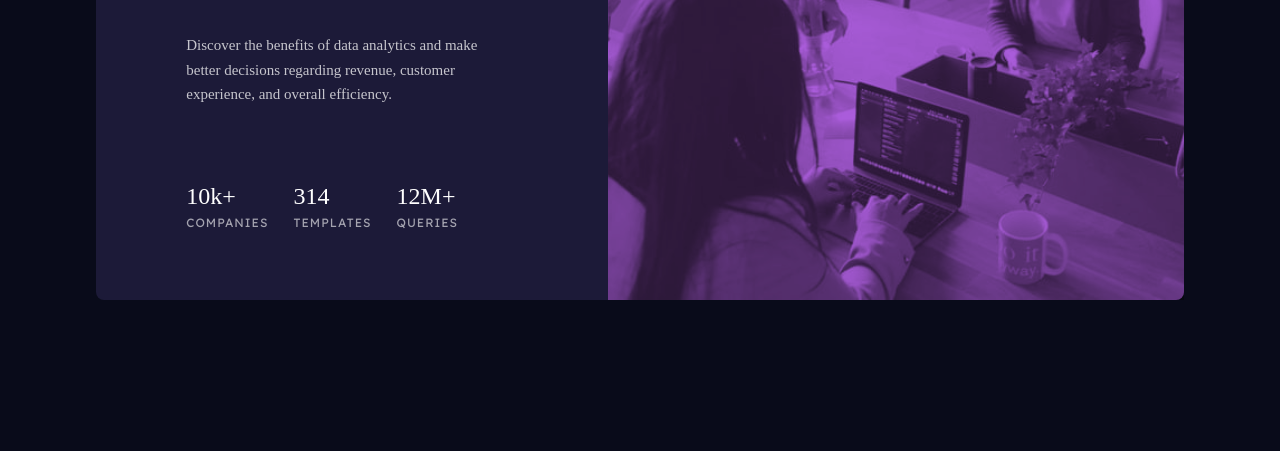
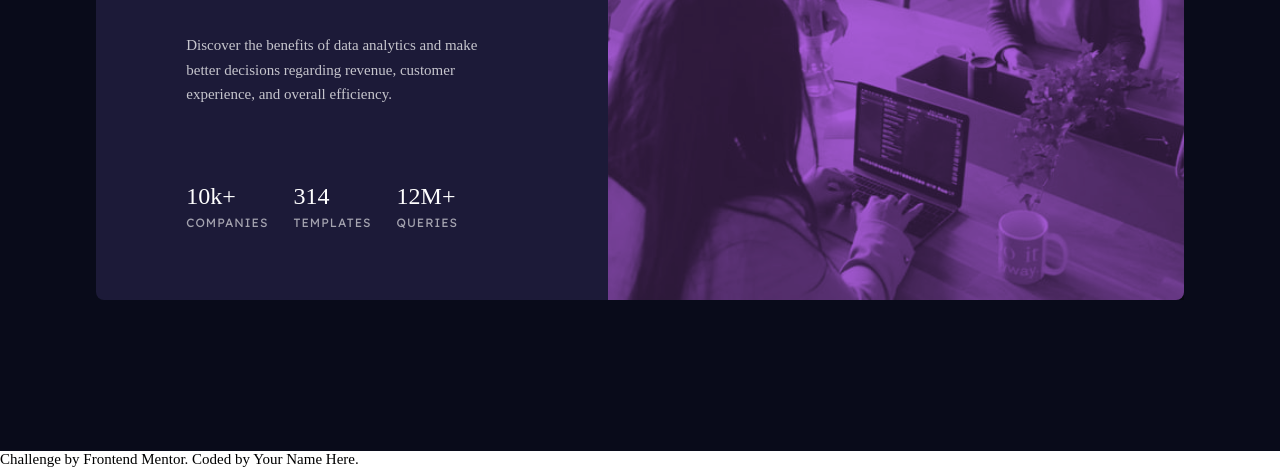
Before and after one commit to BertSki90/stats-preview-card-component, a plain HTML site: page index.html in a window 1280 px wide. Shown: the part 349-817 px from the top of the page. Drawn offline with Linux system fonts and the light colour scheme; a web font is replaced by a local one.

Commit message:
Added footer with class of attribution.

```diff
--- a/index.html
+++ b/index.html
@@ -24,7 +24,7 @@
         <header>
           <h1 class="sr-only">Stats Preview Card Component</h1>
         </header>
-        <!-- HERO IMAGE -->
+        <!-- HERO IMAGE (with overlay) -->
         <picture class="hero-container">
           <!-- IMAGE FOR TABLET SCREEN AND + SIZES -->
           <source
@@ -70,9 +70,14 @@
       </section>
     </main>
 
-    <!-- <div class="attribution">
-    Challenge by <a href="https://www.frontendmentor.io?ref=challenge" target="_blank">Frontend Mentor</a>.
-    Coded by <a href="#">Your Name Here</a>.
-  </div> -->
+    <footer class="attribution">
+      Challenge by
+      <a href="https://www.frontendmentor.io?ref=challenge" target="_blank"
+        >Frontend Mentor</a
+      >. Coded by
+      <a href="https://www.frontendmentor.io/profile/BertSki90" target="_blank"
+        >Your Name Here</a
+      >.
+    </footer>
   </body>
 </html>
```
